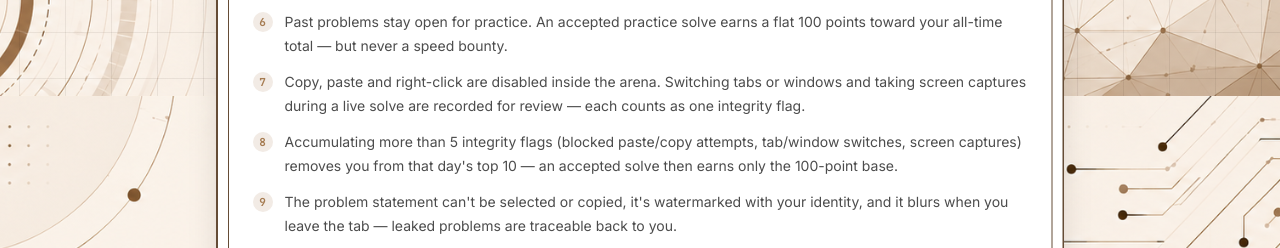
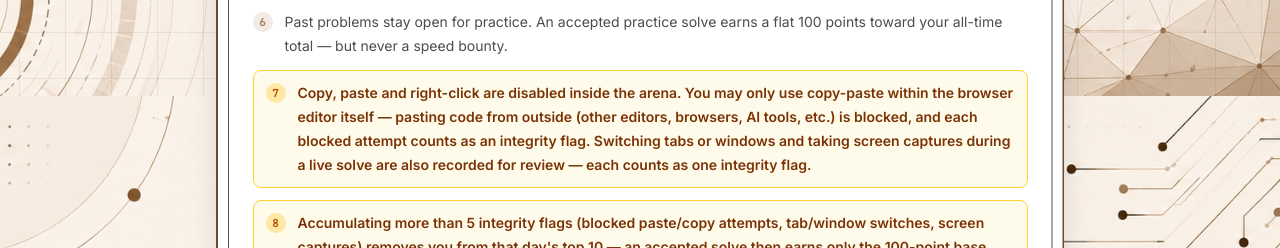
Before and after one commit to codechefPesuecc/CodeChef-PESUECC-Chapter, a Next.js app: page /cp-arena/consent/1 in a window 1280 px wide. Shown: the part 704-952 px from the top of the page. Built offline with nearby package versions, Linux system fonts and the light colour scheme; no server answers.

Commit message:
feat(arena): On clicking run the tab switches to output now.

```diff
--- a/src/components/cp-arena/ArenaRules.tsx
+++ b/src/components/cp-arena/ArenaRules.tsx
@@ -4,18 +4,19 @@
  * re-themes in dark mode automatically.
  */
 import MechaPanel from "./MechaPanel";
-const RULES: string[] = [
-  "One Problem of the Day. Read the statement on the left and solve it in the browser editor on the right.",
-  "Points are awarded by speed: the faster your first Accepted submission, the higher you rank on the daily board (1000 for 1st down to 100 for 10th and beyond).",
-  "The on-screen timer is only indicative — your official solve time is recorded on the server the moment your submission is Accepted.",
-  "Only your first Accepted submission counts. Once you've solved today's problem it's locked and hidden — you can review it in the archive after the next problem goes live.",
-  "The daily board is final at IST midnight: the next problem takes over and today's standings freeze for good.",
-  "Past problems stay open for practice. An accepted practice solve earns a flat 100 points toward your all-time total — but never a speed bounty.",
-  "Copy, paste and right-click are disabled inside the arena. Switching tabs or windows and taking screen captures during a live solve are recorded for review — each counts as one integrity flag.",
-  "Accumulating more than 5 integrity flags (blocked paste/copy attempts, tab/window switches, screen captures) removes you from that day's top 10 — an accepted solve then earns only the 100-point base.",
-  "The problem statement can't be selected or copied, it's watermarked with your identity, and it blurs when you leave the tab — leaked problems are traceable back to you.",
-  "Write your own code. Plagiarism, sharing solutions, or automating submissions leads to disqualification and forfeiting the bounty.",
-  "Don't probe or exploit the judge, and don't attempt to extract the hidden test cases.",
+interface Rule { text: string; highlight?: boolean }
+const RULES: Rule[] = [
+  { text: "One Problem of the Day. Read the statement on the left and solve it in the browser editor on the right." },
+  { text: "Points are awarded by speed: the faster your first Accepted submission, the higher you rank on the daily board (1000 for 1st down to 100 for 10th and beyond)." },
+  { text: "The on-screen timer is only indicative — your official solve time is recorded on the server the moment your submission is Accepted." },
+  { text: "Only your first Accepted submission counts. Once you've solved today's problem it's locked and hidden — you can review it in the archive after the next problem goes live." },
+  { text: "The daily board is final at IST midnight: the next problem takes over and today's standings freeze for good." },
+  { text: "Past problems stay open for practice. An accepted practice solve earns a flat 100 points toward your all-time total — but never a speed bounty." },
+  { text: "Copy, paste and right-click are disabled inside the arena. You may only use copy-paste within the browser editor itself — pasting code from outside (other editors, browsers, AI tools, etc.) is blocked, and each blocked attempt counts as an integrity flag. Switching tabs or windows and taking screen captures during a live solve are also recorded for review — each counts as one integrity flag.", highlight: true },
+  { text: "Accumulating more than 5 integrity flags (blocked paste/copy attempts, tab/window switches, screen captures) removes you from that day's top 10 — an accepted solve then earns only the 100-point base.", highlight: true },
+  { text: "The problem statement can't be selected or copied, it's watermarked with your identity, and it blurs when you leave the tab — leaked problems are traceable back to you." },
+  { text: "Write your own code. Plagiarism, sharing solutions, or automating submissions leads to disqualification and forfeiting the bounty." },
+  { text: "Don't probe or exploit the judge, and don't attempt to extract the hidden test cases." },
 ];
 
 export default function ArenaRules({ defaultOpen, noPanel }: { defaultOpen?: boolean; noPanel?: boolean }) {
@@ -37,11 +38,24 @@ export default function ArenaRules({ defaultOpen, noPanel }: { defaultOpen?: boo
       </summary>
       <ol className="space-y-3 border-t border-hairline px-6 py-5">
         {RULES.map((rule, i) => (
-          <li key={i} className="flex gap-3 text-sm leading-6 text-charcoal/80">
-            <span className="mt-0.5 flex h-5 w-5 shrink-0 items-center justify-center rounded-full bg-bronze/15 font-mono text-[11px] font-bold text-bronze">
+          <li
+            key={i}
+            className={`flex gap-3 text-sm leading-6 rounded-lg ${
+              rule.highlight
+                ? "bg-amber-50 border border-amber-300 px-3 py-2.5 text-amber-900 font-semibold"
+                : "text-charcoal/80"
+            }`}
+          >
+            <span
+              className={`mt-0.5 flex h-5 w-5 shrink-0 items-center justify-center rounded-full font-mono text-[11px] font-bold ${
+                rule.highlight
+                  ? "bg-amber-400/30 text-amber-700"
+                  : "bg-bronze/15 text-bronze"
+              }`}
+            >
               {i + 1}
             </span>
-            {rule}
+            {rule.text}
           </li>
         ))}
       </ol>
--- a/src/components/cp-arena/ArenaWorkspace.tsx
+++ b/src/components/cp-arena/ArenaWorkspace.tsx
@@ -399,6 +399,7 @@ export default function ArenaWorkspace({
       });
     } finally {
       setRunning(false);
+      setBottomTab("result");
     }
   };
 
@@ -552,6 +553,7 @@ export default function ArenaWorkspace({
       });
     } finally {
       setRunning(false);
+      setBottomTab("result");
       // Turnstile tokens are single-use — refresh the widget for a next attempt.
       if (turnstileConfigured) {
         setTurnstileToken(null);
```
